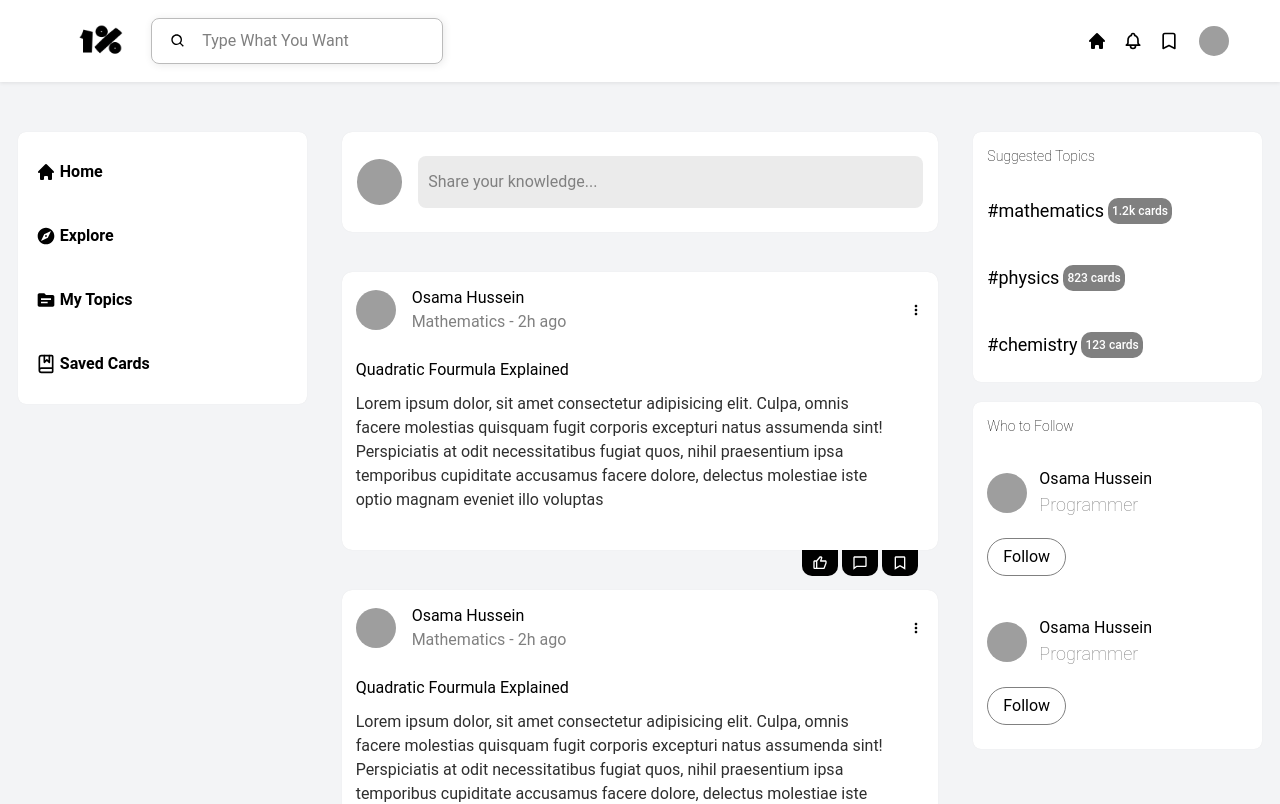
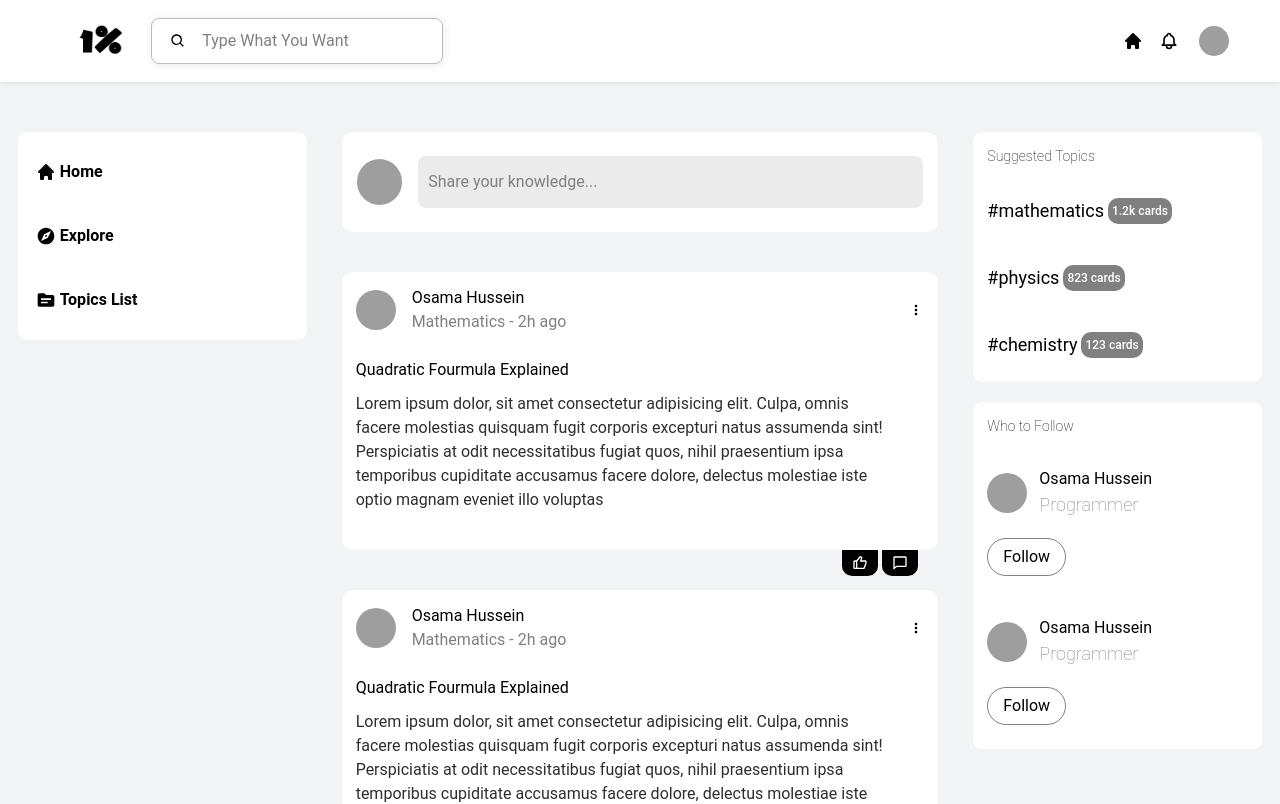
Before and after one commit to osamahussein-dev/1-percent, a React (Vite) app: page /home in a window 1280 px wide. Shown: the top 804 px of the page. Built offline with nearby package versions, Linux system fonts and the light colour scheme; grey boxes are pictures that could not be loaded.

Commit message:
Remove anything depends on Save cards becuase i dont need this feature right now, and change on some things on the websites

```diff
--- a/src/components/ExploreUpper.jsx
+++ b/src/components/ExploreUpper.jsx
@@ -8,8 +8,6 @@ function ExploreUpper() {
         <div>
           <h2 className="font-[700]">Popular Topics</h2>
         </div>
-
-        <a> View All </a>
       </div>
 
       <ExploreBtns />
--- a/src/components/Navbar.jsx
+++ b/src/components/Navbar.jsx
@@ -3,8 +3,6 @@ import { useState } from "react";
 import {
   HiHome,
   HiOutlineHome,
-  HiBookmark,
-  HiOutlineBookmark,
   HiBell,
   HiOutlineBell,
 } from "react-icons/hi";
@@ -19,7 +17,7 @@ function NavBar() {
   const [active, setActive] = useState("home");
   const [isDropdownOpen, setIsDropdownOpen] = useState(false);
   const location = useLocation();
-  const url = ["/explore", "/mycards", "/profile"];
+  const url = ["/explore", "/profile"];
   const conditionalLoc = url.includes(location.pathname);
 
   function toggleDropdown() {
@@ -41,7 +39,6 @@ function NavBar() {
               <div className="gap-4 hidden md:flex">
                 <HeaderLinks path={"/home"} LinkName={"Home"} />
                 <HeaderLinks path={"/explore"} LinkName={"Explore"} />
-                <HeaderLinks path={"/mycards"} LinkName={"My Cards"} />
               </div>
             ) : (
               <div className="search-bar hidden md:inline-block">
@@ -67,12 +64,6 @@ function NavBar() {
                 isActive={active === "notif"}
                 onClick={() => setActive("notif")}
               />
-              <Icon
-                FilledIcon={HiBookmark}
-                OutlinedIcon={HiOutlineBookmark}
-                isActive={active === "saved"}
-                onClick={() => setActive("saved")}
-              />
             </div>
 
             <div style={{ position: 'relative' }}>
--- a/src/components/PostTools.jsx
+++ b/src/components/PostTools.jsx
@@ -1,4 +1,4 @@
-import { BiBook, BiBookmark, BiComment, BiLike } from "react-icons/bi";
+import { BiComment, BiLike } from "react-icons/bi";
 import "../css/ptools.css";
 import TLIcon from "./TLIcon";
 
@@ -7,7 +7,6 @@ function PostTools() {
     <div className="tools-holder">
       <TLIcon Icon={BiLike} />
       <TLIcon Icon={BiComment} />
-      <TLIcon Icon={BiBookmark} />
     </div>
   );
 }
--- a/src/components/ProfileCard.jsx
+++ b/src/components/ProfileCard.jsx
@@ -7,9 +7,6 @@ function ProfileCard({ category, title, description, date, views, comments }) {
           <h3 className="font-semibold mt-2">{title}</h3>
           <p className="text-sm text-gray-600 mt-2">{description}</p>
         </div>
-        <button className="text-gray-400 hover:text-gray-600">
-          <span className="material-icons">bookmark_border</span>
-        </button>
       </div>
       <div className="flex items-center justify-between mt-4 text-sm text-gray-500">
         <span>{date}</span>
--- a/src/components/SideList.jsx
+++ b/src/components/SideList.jsx
@@ -2,7 +2,6 @@ import "../css/sidelist.css";
 import { HiHome } from "react-icons/hi";
 import ListItems from "./ListItems";
 import { MdExplore, MdTopic } from "react-icons/md";
-import { LuBookMarked } from "react-icons/lu";
 
 function SideList() {
   return (
@@ -18,10 +17,7 @@ function SideList() {
             </a>
           </ListItems>
           <ListItems Icon={MdTopic}>
-            <p>My Topics</p>
-          </ListItems>
-          <ListItems Icon={LuBookMarked}>
-            <p>Saved Cards</p>
+            <p>Topics List</p>
           </ListItems>
         </ul>
       </div>
```
